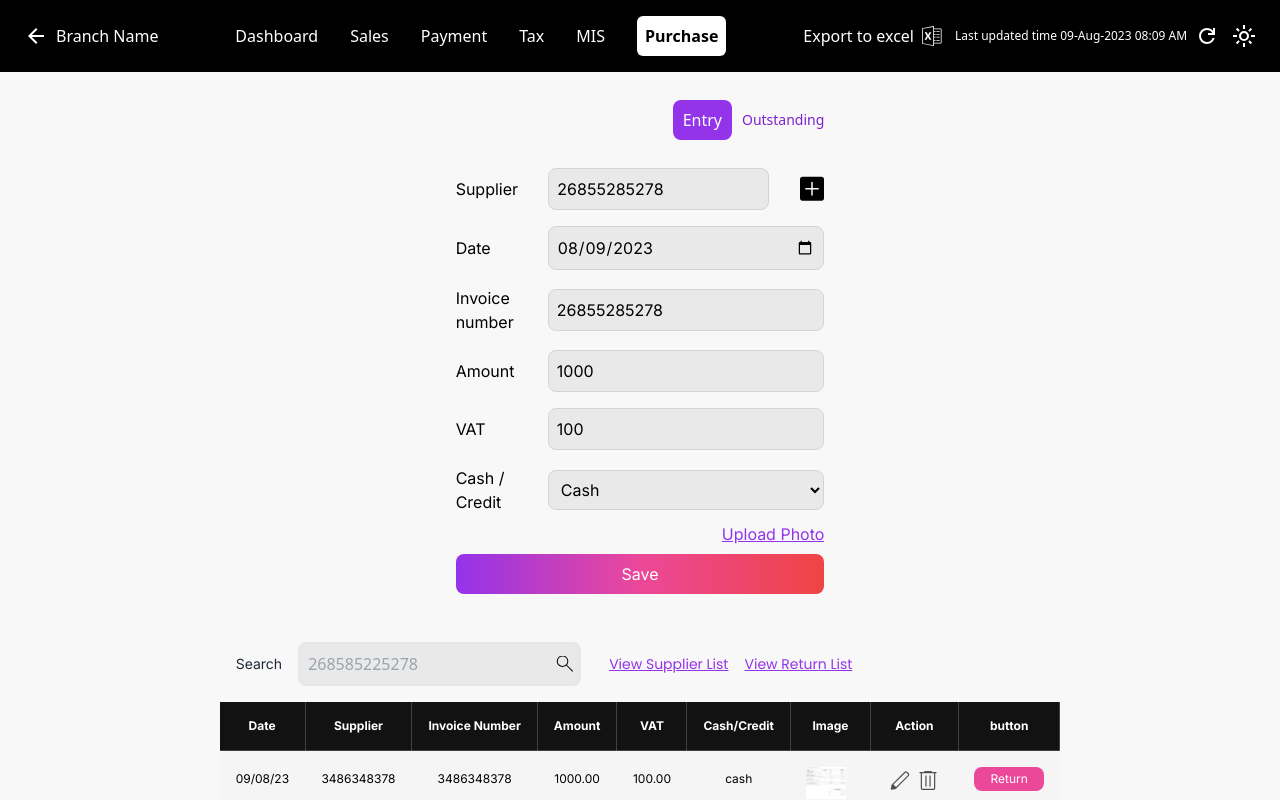
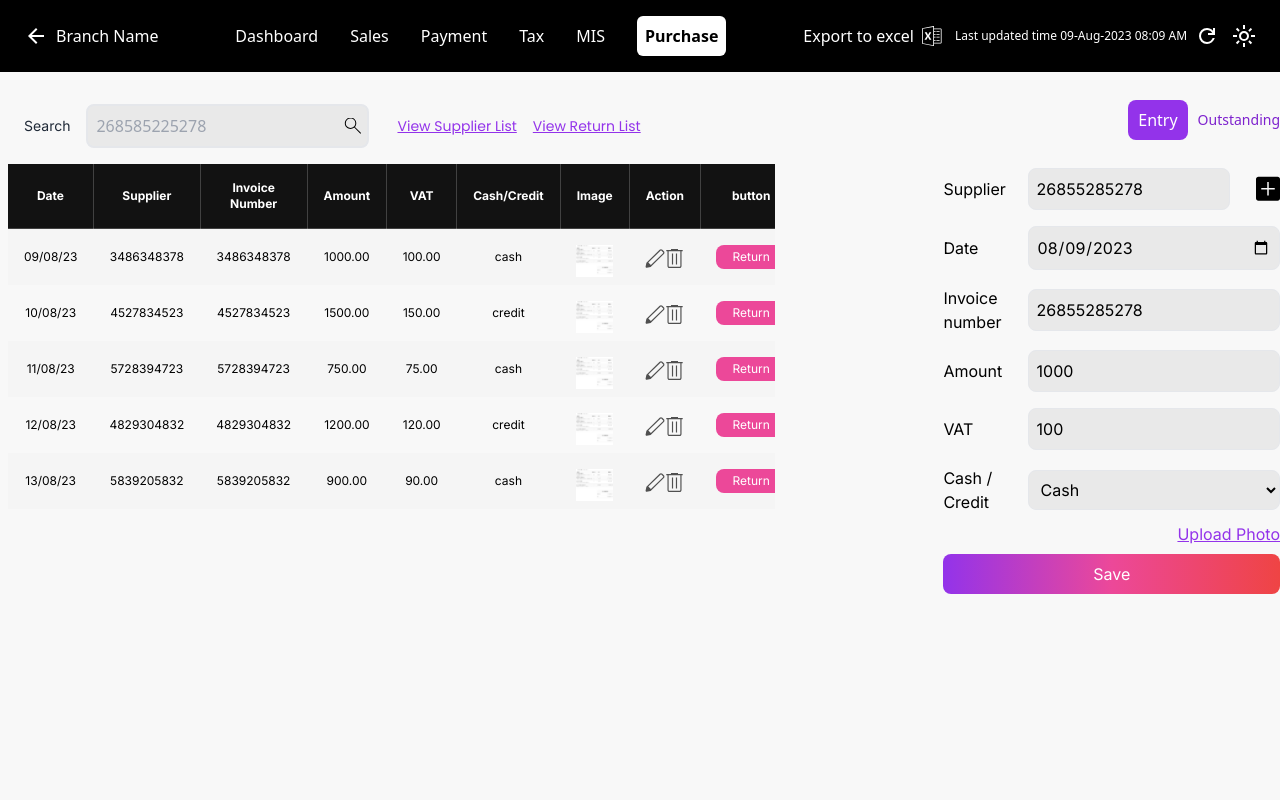
Before and after one commit to amarnadhcp/Sacrosys-purchase, a React (Create React App) app: page /purchase in a window 1280 px wide. Shown: the top 800 px of the page. Built offline with nearby package versions, Linux system fonts and the light colour scheme.

Commit message:
fix(break down of table and form in medium screen)

```diff
--- a/src/component/Entry/EntryForm.jsx
+++ b/src/component/Entry/EntryForm.jsx
@@ -2,7 +2,6 @@ import React, { useState } from "react";
 import PlusIcon from "../../assests/images/AddNew.svg";
 import SupplierCreation from "./SupplierCreation";
 import NavigationBar from "../Navbar/NavigationBar";
-
 
 function EntryForm() {
   const [isModalOpen, setIsModalOpen] = useState(false);
@@ -10,20 +9,21 @@ function EntryForm() {
   const toggleModal = () => {
     setIsModalOpen(!isModalOpen);
   };
+
   return (
-    <div className="my-4 mx-auto flex flex-col items-end  text-xs md:text-base overflow-auto mt-0">
-    <NavigationBar/>
+    <div className="my-0 mx-auto flex flex-col items-end text-xs md:text-base overflow-auto mt-0 ">
+      <NavigationBar />
       <form className="transaction-form w-full text-md md:text-base font-inter">
         <div className="flex items-center justify-between mb-4">
           <label className="flex gap-2 w-1/4 text-left">Supplier</label>
-          <div className="flex justify-between">
+          <div className="flex justify-between w-3/4">
             <input
-              style={{ width: "80%", }}
+              style={{ width: "80%" }}
               type="text"
               id="supplier"
               name="supplier"
               defaultValue="26855285278"
-              className="p-2 border border-gray-300 rounded-lg bg-inputColor "
+              className="p-2 rounded-lg bg-inputColor border focus:outline-none focus:border-purple-700"
             />
             <img
               src={PlusIcon}
@@ -44,15 +44,12 @@ function EntryForm() {
             id="date"
             name="date"
             defaultValue="2023-08-09"
-            className="w-3/4 p-2 border border-gray-300 rounded-lg bg-inputColor"
+            className="w-3/4 p-2 cursor-text rounded-lg bg-inputColor border focus:outline-none focus:border-purple-700 cursor: pointer;"
           />
         </div>
 
         <div className="flex items-center mb-4">
-          <label
-            htmlFor="invoice-number"
-            className="inline-block w-1/4 text-left"
-          >
+          <label htmlFor="invoice-number" className="inline-block w-1/4 text-left">
             Invoice number
           </label>
           <input
@@ -60,7 +57,7 @@ function EntryForm() {
             id="invoice-number"
             name="invoice-number"
             defaultValue="26855285278"
-            className="w-3/4 p-2 border border-gray-300 rounded-lg bg-inputColor"
+            className="w-3/4 p-2 rounded-lg bg-inputColor border focus:outline-none focus:border-purple-700"
           />
         </div>
 
@@ -73,7 +70,7 @@ function EntryForm() {
             id="amount"
             name="amount"
             defaultValue="1000"
-            className="w-3/4 p-2 border border-gray-300 rounded-lg bg-inputColor"
+            className="w-3/4 p-2 rounded-lg bg-inputColor border focus:outline-none focus:border-purple-700"
           />
         </div>
 
@@ -86,22 +83,17 @@ function EntryForm() {
             id="vat"
             name="vat"
             defaultValue="100"
-            className="w-3/4 p-2 border border-gray-300 rounded-lg bg-inputColor"
+            className="w-3/4 p-2 rounded-lg bg-inputColor border focus:outline-none focus:border-purple-700"
           />
         </div>
 
         <div className="flex items-center">
-          <label
-            htmlFor="payment-type"
-            className="inline-block w-1/4 text-left"
-          >
-            Cash / Credit
-          </label>
+          <label className="inline-block w-1/4 text-left">Cash / Credit</label>
           <select
             id="payment-type"
             name="payment-type"
             defaultValue="cash"
-            className="w-3/4 p-2 border border-gray-300 rounded-lg bg-inputColor"
+            className="w-3/4 p-2 rounded-lg bg-inputColor border focus:outline-none focus:border-purple-700"
           >
             <option value="cash">Cash</option>
             <option value="credit">Credit</option>
--- a/src/component/Entry/EntryTable.jsx
+++ b/src/component/Entry/EntryTable.jsx
@@ -5,57 +5,10 @@ import screenshotIcon from "../../assests/images/screenShot.png";
 import SearchBar from "../Navbar/SearchBar";
 
 function EntryTable() {
-  const data = [
-    {
-      id: 1,
-      date: "09/08/23",
-      supplier: "3486348378",
-      invoiceNumber: "3486348378",
-      amount: 1000,
-      vat: 100,
-      paymentType: "cash",
-    },
-    {
-      id: 2,
-      date: "10/08/23",
-      supplier: "4527834523",
-      invoiceNumber: "4527834523",
-      amount: 1500,
-      vat: 150,
-      paymentType: "credit",
-    },
-    {
-      id: 3,
-      date: "11/08/23",
-      supplier: "5728394723",
-      invoiceNumber: "5728394723",
-      amount: 750,
-      vat: 75,
-      paymentType: "cash",
-    },
-    {
-      id: 4,
-      date: "12/08/23",
-      supplier: "4829304832",
-      invoiceNumber: "4829304832",
-      amount: 1200,
-      vat: 120,
-      paymentType: "credit",
-    },
-    {
-      id: 5,
-      date: "13/08/23",
-      supplier: "5839205832",
-      invoiceNumber: "5839205832",
-      amount: 900,
-      vat: 90,
-      paymentType: "cash",
-    },
-  ];
 
   return (
     <>
-      <div className="mx-auto px-2 overflow-auto my-4 ">
+      <div className="mx-auto px-2 overflow-auto my-4  ">
         <SearchBar />
         <div className="overflow-x-auto min-w-full">
           <table className="w-full text-xs text-left rtl:text-right text-gray-500 dark:text-gray-400">
@@ -122,3 +75,55 @@ function EntryTable() {
 }
 
 export default EntryTable;
+
+
+
+
+const data = [
+  {
+
+    id: 1,
+    date: "09/08/23",
+    supplier: "3486348378",
+    invoiceNumber: "3486348378",
+    amount: 1000,
+    vat: 100,
+    paymentType: "cash",
+  },
+  {
+    id: 2,
+    date: "10/08/23",
+    supplier: "4527834523",
+    invoiceNumber: "4527834523",
+    amount: 1500,
+    vat: 150,
+    paymentType: "credit",
+  },
+  {
+    id: 3,
+    date: "11/08/23",
+    supplier: "5728394723",
+    invoiceNumber: "5728394723",
+    amount: 750,
+    vat: 75,
+    paymentType: "cash",
+  },
+  {
+    id: 4,
+    date: "12/08/23",
+    supplier: "4829304832",
+    invoiceNumber: "4829304832",
+    amount: 1200,
+    vat: 120,
+    paymentType: "credit",
+  },
+  {
+    id: 5,
+    date: "13/08/23",
+    supplier: "5839205832",
+    invoiceNumber: "5839205832",
+    amount: 900,
+    vat: 90,
+    paymentType: "cash",
+  },
+];
--- a/src/index.css
+++ b/src/index.css
@@ -1,3 +1,7 @@
 @tailwind base;
 @tailwind components;
 @tailwind utilities;
+
+body {
+    background-color:#F8F8F8 ;
+  }
--- a/src/pages/purchaseEntry/PurchaseEntry.jsx
+++ b/src/pages/purchaseEntry/PurchaseEntry.jsx
@@ -1,11 +1,11 @@
-// PurchaseEntry.js
 import React from "react";
 import EntryTable from "../../component/Entry/EntryTable";
 import EntryForm from "../../component/Entry/EntryForm";
+
 function PurchaseEntry() {
   return (
     <>
-      <div className="flex flex-wrap-reverse max-w-8xl gap-x-36 bg-default">
+      <div className="flex flex-wrap-reverse xl:gap-x-40  max-w-8xl bg-default xl:flex-nowrap">
         <EntryTable />
         <EntryForm />
       </div>
@@ -13,4 +13,4 @@ function PurchaseEntry() {
   );
 }
 
-export default PurchaseEntry;
+export default PurchaseEntry;
```
